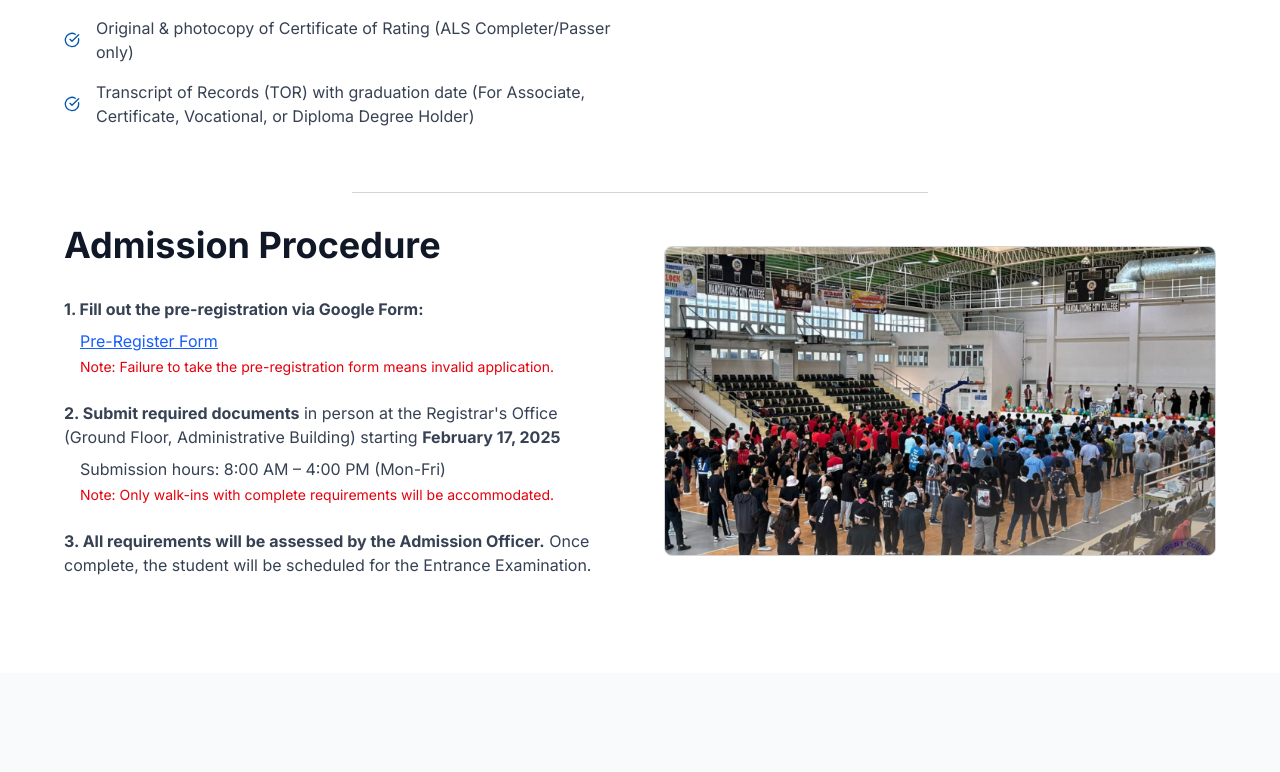
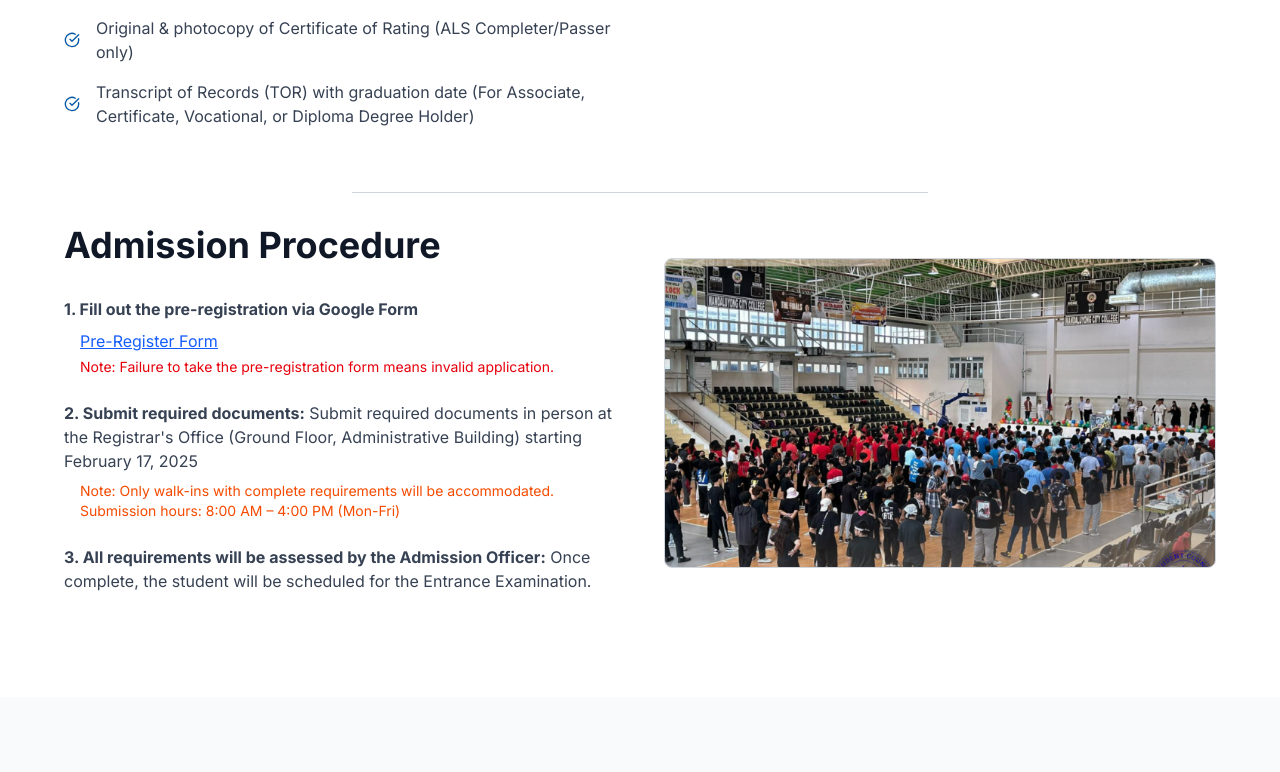
Before and after one commit to Ryderhxrzy/Mandaluyong-College, a Next.js app: page /admissions in a window 1280 px wide. Shown: the part 2463-3235 px from the top of the page. Built offline with nearby package versions, Linux system fonts and the light colour scheme; no server answers; the database is empty.

Commit message:
modify: make document requirements cta dynamic with realtime behaviour

```diff
--- a/components/academics/admissions/DocumentaryRequirement.tsx
+++ b/components/academics/admissions/DocumentaryRequirement.tsx
@@ -1,7 +1,143 @@
 import { CheckCircle } from 'lucide-react'
 import Image from 'next/image'
 
-export default function DocumentaryRequirement() {
+interface SubRequirement {
+  id: number
+  requirement_text: string
+  requirement_type: string
+  order_index: number
+}
+
+interface DocumentaryRequirementItem {
+  id: number
+  requirement_text: string
+  requirement_type: string
+  order_index: number
+  sub_requirements?: SubRequirement[]
+}
+
+interface ProcedureItem {
+  id: number
+  step_number: number
+  step_title: string
+  step_description: string | null
+  link_text: string | null
+  link_url: string | null
+  note_text: string | null
+  note_type: string | null
+  order_index: number
+}
+
+interface DocumentaryRequirementProps {
+  items?: DocumentaryRequirementItem[]
+  procedures?: ProcedureItem[]
+}
+
+const DEFAULT_REQUIREMENTS: DocumentaryRequirementItem[] = [
+  { id: 1, requirement_text: 'Completely filled out Application Form', requirement_type: 'main', order_index: 1 },
+  { id: 2, requirement_text: 'Form 138 (For ongoing Grade 12 SHS)', requirement_type: 'main', order_index: 2 },
+  { id: 3, requirement_text: 'Certificate of Good Moral Character', requirement_type: 'main', order_index: 3 },
+  { id: 4, requirement_text: 'PSA Birth Certificate', requirement_type: 'main', order_index: 4 },
+  {
+    id: 5,
+    requirement_text: 'Proof of Mandaluyong Residence (any ONE of the following):',
+    requirement_type: 'main',
+    order_index: 5,
+    sub_requirements: [
+      { id: 51, requirement_text: "Voter's ID of the applicant or their parents", requirement_type: 'sub', order_index: 1 },
+      {
+        id: 52,
+        requirement_text:
+          'Any government-issued ID of the student, parent/s, or legal guardian showing address in Mandaluyong City',
+        requirement_type: 'sub',
+        order_index: 2,
+      },
+      {
+        id: 53,
+        requirement_text: 'Proof of billing with Mandaluyong address named after the student or their parent/s or guardian',
+        requirement_type: 'sub',
+        order_index: 3,
+      },
+    ],
+  },
+  {
+    id: 6,
+    requirement_text:
+      'Two (2) completely filled-out Recommendation Forms by former teacher/s or the School Principal, in a sealed envelope.',
+    requirement_type: 'main',
+    order_index: 6,
+  },
+  {
+    id: 7,
+    requirement_text: 'Original & photocopy of Certificate of Rating (ALS Completer/Passer only)',
+    requirement_type: 'main',
+    order_index: 7,
+  },
+  {
+    id: 8,
+    requirement_text:
+      'Transcript of Records (TOR) with graduation date (For Associate, Certificate, Vocational, or Diploma Degree Holder)',
+    requirement_type: 'main',
+    order_index: 8,
+  },
+]
+
+const DEFAULT_PROCEDURES: ProcedureItem[] = [
+  {
+    id: 1,
+    step_number: 1,
+    step_title: 'Fill out the pre-registration via Google Form',
+    step_description: null,
+    link_text: 'Pre-Register Form',
+    link_url:
+      'https://docs.google.com/forms/d/e/1FAIpQLSc1wetVpXWkg_4nUZQeWjlHGJ2zDxdXGrNcmJrGj0EXmUtadw/viewform',
+    note_text: 'Failure to take the pre-registration form means invalid application.',
+    note_type: 'error',
+    order_index: 1,
+  },
+  {
+    id: 2,
+    step_number: 2,
+    step_title: 'Submit required documents',
+    step_description:
+      "Submit required documents in person at the Registrar's Office (Ground Floor, Administrative Building) starting February 17, 2025",
+    link_text: null,
+    link_url: null,
+    note_text: 'Only walk-ins with complete requirements will be accommodated. Submission hours: 8:00 AM – 4:00 PM (Mon-Fri)',
+    note_type: 'warning',
+    order_index: 2,
+  },
+  {
+    id: 3,
+    step_number: 3,
+    step_title: 'All requirements will be assessed by the Admission Officer',
+    step_description: 'Once complete, the student will be scheduled for the Entrance Examination.',
+    link_text: null,
+    link_url: null,
+    note_text: null,
+    note_type: 'info',
+    order_index: 3,
+  },
+]
+
+function getNoteColor(noteType: string | null) {
+  switch (noteType) {
+    case 'error':
+      return 'text-red-600 dark:text-red-400'
+    case 'warning':
+      return 'text-orange-600 dark:text-orange-400'
+    default:
+      return 'text-gray-700 dark:text-gray-300'
+  }
+}
+
+export default function DocumentaryRequirement({ items, procedures }: DocumentaryRequirementProps) {
+  const displayItems = items && items.length > 0 ? items : DEFAULT_REQUIREMENTS
+  const displayProcedures = procedures && procedures.length > 0 ? procedures : DEFAULT_PROCEDURES
+
+  // Separate recommendation form item to render the link
+  const RECOM_LINK = 'https://bit.ly/RecomForm2025'
+
   return (
     <section className="py-16 md:py-24 bg-white dark:bg-gray-900">
       <div className="max-w-[1400px] mx-auto px-4 sm:px-6 md:px-16">
@@ -13,93 +149,59 @@ export default function DocumentaryRequirement() {
               Documentary Requirements
             </h2>
             <ul className="space-y-4">
-              <li className="flex items-center gap-4">
-                <CheckCircle className="text-primary flex-shrink-0" size={16} />
-                <span className="text-gray-700 dark:text-gray-300">
-                  Completely filled out Application Form
-                </span>
-              </li>
-              <li className="flex items-center gap-4">
-                <CheckCircle className="text-primary flex-shrink-0" size={16} />
-                <span className="text-gray-700 dark:text-gray-300">
-                  Form 138 (For ongoing Grade 12 SHS)
-                </span>
-              </li>
-              <li className="flex items-center gap-4">
-                <CheckCircle className="text-primary flex-shrink-0" size={16} />
-                <span className="text-gray-700 dark:text-gray-300">
-                  Certificate of Good Moral Character
-                </span>
-              </li>
-              <li className="flex items-center gap-4">
-                <CheckCircle className="text-primary flex-shrink-0" size={16} />
-                <span className="text-gray-700 dark:text-gray-300">
-                  PSA Birth Certificate
-                </span>
-              </li>
-              <li className="flex items-start gap-4">
+              {displayItems.map((item) => (
+                <li key={item.id}>
+                  {item.sub_requirements && item.sub_requirements.length > 0 ? (
+                    <div className="flex items-start gap-4">
                       <CheckCircle className="text-primary flex-shrink-0 mt-1" size={16} />
                       <div>
                         <p className="text-gray-700 dark:text-gray-300 mb-2">
-                    Proof of Mandaluyong Residence (any ONE of the following):
+                          {item.requirement_text}
                         </p>
                         <ul className="space-y-2 ml-4">
-                    <li className="flex items-center gap-3">
+                          {item.sub_requirements.map((sub) => (
+                            <li key={sub.id} className="flex items-center gap-3">
                               <CheckCircle className="text-primary flex-shrink-0" size={14} />
                               <span className="text-gray-700 dark:text-gray-300">
-                        Voter&apos;s ID of the applicant or their parents
+                                {sub.requirement_text}
                               </span>
                             </li>
-                    <li className="flex items-center gap-3">
-                      <CheckCircle className="text-primary flex-shrink-0" size={14} />
-                      <span className="text-gray-700 dark:text-gray-300">
-                        Any government-issued ID of the student, parent/s, or legal guardian showing address in Mandaluyong City
-                      </span>
-                    </li>
-                    <li className="flex items-center gap-3">
-                      <CheckCircle className="text-primary flex-shrink-0" size={14} />
-                      <span className="text-gray-700 dark:text-gray-300">
-                        Proof of billing with Mandaluyong address named after the student or their parent/s or guardian
-                      </span>
-                    </li>
+                          ))}
                         </ul>
                       </div>
-              </li>
-              <li className="flex items-start gap-4">
+                    </div>
+                  ) : item.requirement_text.toLowerCase().includes('recommendation') ? (
+                    <div className="flex items-start gap-4">
                       <CheckCircle className="text-primary flex-shrink-0 mt-1" size={16} />
                       <div>
                         <p className="text-gray-700 dark:text-gray-300 mb-1">
-                    Two (2) completely filled-out Recommendation Forms by former teacher/s or the School Principal, in a sealed envelope.
+                          {item.requirement_text}
                         </p>
                         <p className="text-blue-600 dark:text-blue-400 underline">
-                    Download from: <a href="https://bit.ly/RecomForm2025" target="_blank" rel="noopener noreferrer">https://bit.ly/RecomForm2025</a>
+                          Download from:{' '}
+                          <a href={RECOM_LINK} target="_blank" rel="noopener noreferrer">
+                            {RECOM_LINK}
+                          </a>
                         </p>
                       </div>
-              </li>
-              <li className="flex items-center gap-4">
+                    </div>
+                  ) : (
+                    <div className="flex items-center gap-4">
                       <CheckCircle className="text-primary flex-shrink-0" size={16} />
                       <span className="text-gray-700 dark:text-gray-300">
-                  Original & photocopy of Certificate of Rating (ALS Completer/Passer only)
+                        {item.requirement_text}
                       </span>
+                    </div>
+                  )}
                 </li>
-              <li className="flex items-center gap-4">
-                <CheckCircle className="text-primary flex-shrink-0" size={16} />
-                <span className="text-gray-700 dark:text-gray-300">
-                  Transcript of Records (TOR) with graduation date (For Associate, Certificate, Vocational, or Diploma Degree Holder)
-                </span>
-              </li>
+              ))}
             </ul>
           </div>
 
           {/* Right Column - Image */}
           <div className="flex items-center justify-center">
             <div className="relative w-full aspect-video rounded-lg border border-gray-300 dark:border-gray-600 overflow-hidden">
-              <Image
-                src="/mcst-core.jpg"
-                alt="MCST Event 1"
-                fill
-                className="object-cover"
-              />
+              <Image src="/mcst-core.jpg" alt="MCST Event 1" fill className="object-cover" />
             </div>
           </div>
         </div>
@@ -117,47 +219,39 @@ export default function DocumentaryRequirement() {
               Admission Procedure
             </h3>
             <div className="space-y-6">
-              <div>
+              {displayProcedures.map((step) => (
+                <div key={step.id}>
                   <p className="text-gray-700 dark:text-gray-300 mb-2">
-                  <span className="font-bold">1. Fill out the pre-registration via Google Form:</span>
+                    <span className="font-bold">
+                      {step.step_number}. {step.step_title}
+                      {step.step_description ? ':' : ''}
+                    </span>
+                    {step.step_description && (
+                      <span> {step.step_description}</span>
+                    )}
                   </p>
+                  {step.link_url && step.link_text && (
                     <p className="text-blue-600 dark:text-blue-400 underline ml-4">
-                  <a href="https://docs.google.com/forms/d/e/1FAIpQLSc1wetVpXWkg_4nUZQeWjlHGJ2zDxdXGrNcmJrGj0EXmUtadw/viewform" target="_blank" rel="noopener noreferrer">Pre-Register Form</a>
+                      <a href={step.link_url} target="_blank" rel="noopener noreferrer">
+                        {step.link_text}
+                      </a>
                     </p>
-                <p className="text-red-600 dark:text-red-400 text-sm ml-4 mt-1">
-                  Note: Failure to take the pre-registration form means invalid application.
+                  )}
+                  {step.note_text && (
+                    <p className={`text-sm ml-4 mt-1 ${getNoteColor(step.note_type)}`}>
+                      {step.note_type === 'error' || step.note_type === 'warning' ? 'Note: ' : ''}
+                      {step.note_text}
                     </p>
+                  )}
                 </div>
-
-              <div>
-                <p className="text-gray-700 dark:text-gray-300 mb-2">
-                  <span className="font-bold">2. Submit required documents</span> in person at the Registrar&apos;s Office (Ground Floor, Administrative Building) starting <span className="font-bold">February 17, 2025</span>
-                </p>
-                <p className="text-gray-700 dark:text-gray-300 ml-4">
-                  Submission hours: 8:00 AM – 4:00 PM (Mon-Fri)
-                </p>
-                <p className="text-red-600 dark:text-red-400 text-sm ml-4 mt-1">
-                  Note: Only walk-ins with complete requirements will be accommodated.
-                </p>
-              </div>
-
-              <div>
-                <p className="text-gray-700 dark:text-gray-300">
-                  <span className="font-bold">3. All requirements will be assessed by the Admission Officer.</span> Once complete, the student will be scheduled for the Entrance Examination.
-                </p>
-              </div>
+              ))}
             </div>
           </div>
 
           {/* Right Column - Image */}
           <div className="flex items-center justify-center">
             <div className="relative w-full aspect-video rounded-lg border border-gray-300 dark:border-gray-600 overflow-hidden">
-              <Image
-                src="/mcst-core2.jpg"
-                alt="MCST Event 2"
-                fill
-                className="object-cover"
-              />
+              <Image src="/mcst-core2.jpg" alt="MCST Event 2" fill className="object-cover" />
             </div>
           </div>
         </div>
```
Lines whose indentation alone changed are shown as unchanged.
